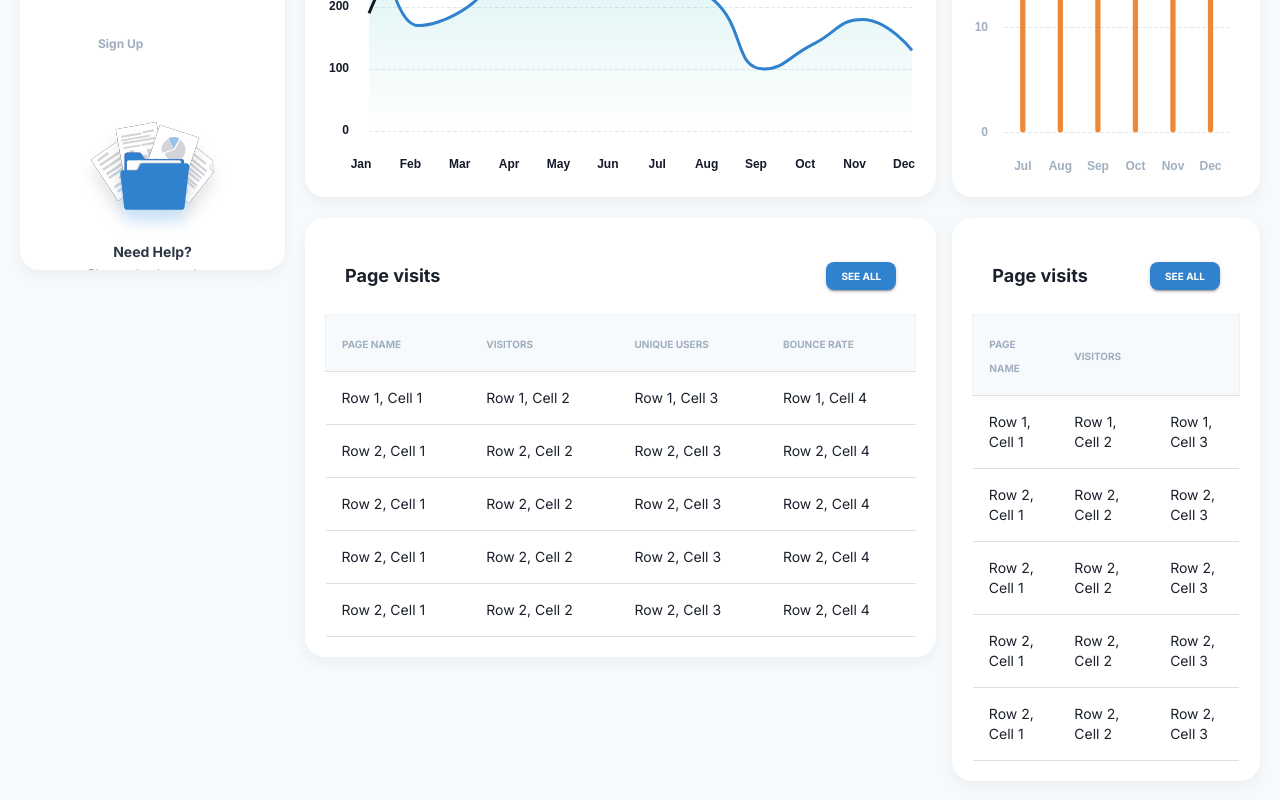
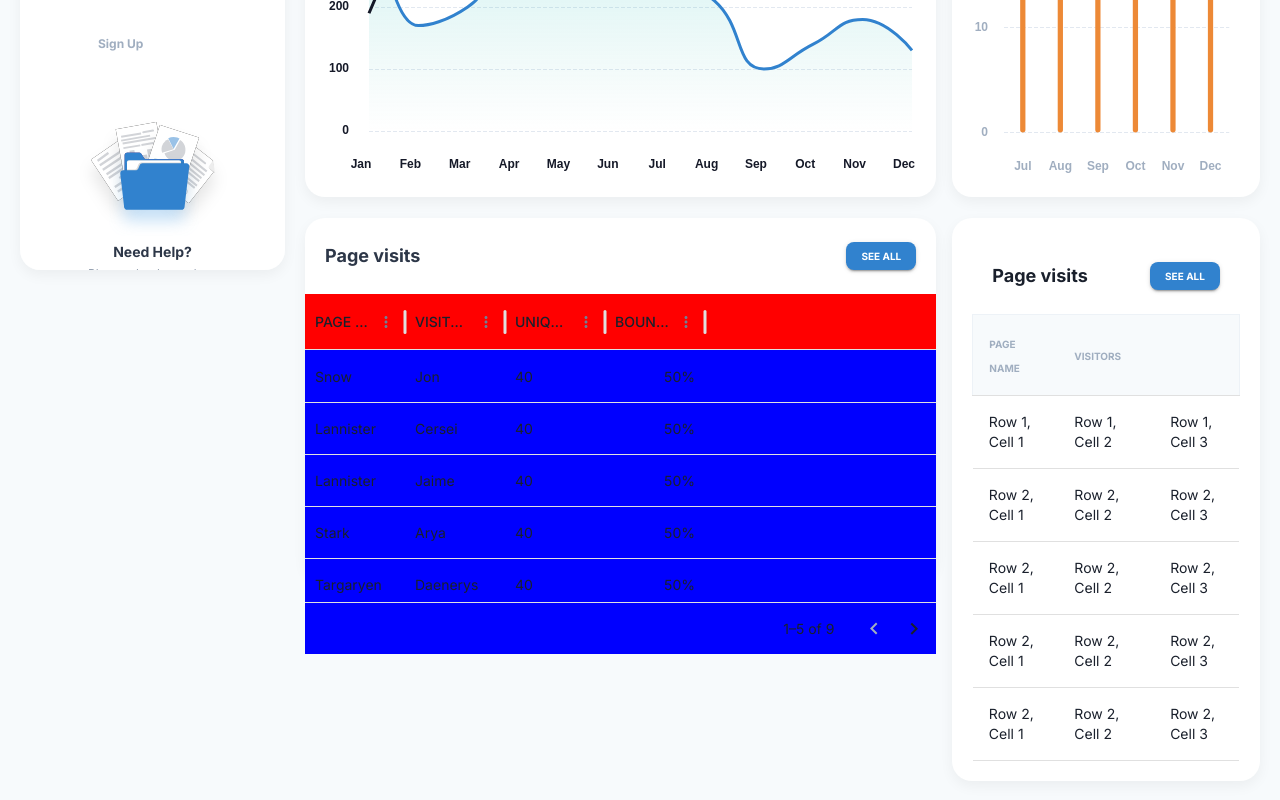
Before and after one commit to themewagon/dashdarkX, a React (Vite) app: page / in a window 1280 px wide. Shown: the part 500-1300 px from the top of the page. Built offline with nearby package versions, Linux system fonts and the light colour scheme; some icons are missing.

Commit message:
data grid table added

```diff
--- a/package.json
+++ b/package.json
@@ -13,6 +13,7 @@
     "@emotion/react": "^11.11.4",
     "@emotion/styled": "^11.11.5",
     "@mui/material": "^5.15.14",
+    "@mui/x-data-grid": "^7.3.0",
     "echarts": "^5.5.0",
     "echarts-for-react": "^3.0.2",
     "react": "^18.2.0",
--- a/src/components/PageVisitsTable.tsx
+++ b/src/components/PageVisitsTable.tsx
@@ -1,66 +1,70 @@
-import { Table, TableBody, TableCell, TableContainer, TableHead, TableRow, Paper, Box, Typography, Button, useTheme } from '@mui/material';
+import { Box, Paper, Typography, Button, useTheme } from '@mui/material';
+import { DataGrid, GridColDef } from '@mui/x-data-grid';
+
+const columns: GridColDef<(typeof rows)[number]>[] = [
+    {
+      field: 'pageName',
+      headerName: 'PAGE NAME',
+      editable: true,
+      align: 'left',
+    },
+    {
+      field: 'visitors',
+      headerName: 'VISITORS',
+      editable: true,
+      align: 'left'
+    },
+    {
+      field: 'uniqueUsers',
+      headerName: 'UNIQUE USERS',
+      editable: true,
+      align: 'left'
+    },
+    {
+      field: 'bounceRate',
+      headerName: 'BOUNCE RATE',
+      sortable: true,
+      align: 'right'
+    },
+];
+
+const rows = [
+    { id: 1, pageName: 'Snow', visitors: 'Jon', uniqueUsers: 40, bounceRate: '50%', age: 14 },
+    { id: 2, pageName: 'Lannister', visitors: 'Cersei', uniqueUsers: 40, bounceRate: '50%', age: 31 },
+    { id: 3, pageName: 'Lannister', visitors: 'Jaime', uniqueUsers: 40, bounceRate: '50%', age: 31 },
+    { id: 4, pageName: 'Stark', visitors: 'Arya', uniqueUsers: 40, bounceRate: '50%', age: 11 },
+    { id: 5, pageName: 'Targaryen', visitors: 'Daenerys', uniqueUsers: 40, bounceRate: '50%', age: null },
+    { id: 6, pageName: 'Melisandre', visitors: null, uniqueUsers: 40, bounceRate: '50%', age: 150 },
+    { id: 7, pageName: 'Clifford', visitors: 'Ferrara', uniqueUsers: 40, bounceRate: '50%', age: 44 },
+    { id: 8, pageName: 'Frances', visitors: 'Rossini', uniqueUsers: 40, bounceRate: '50%', age: 36 },
+    { id: 9, pageName: 'Roxie', visitors: 'Harvey', uniqueUsers: 40, bounceRate: '50%', age: 65 },
+];
 
 const PageVisitsTable = () => {
     const theme = useTheme();
 
     return (
-        <TableContainer component={Paper} sx={{borderRadius: '20px', boxShadow: theme.customShadows[0]}}>
+        <Box component={Paper} sx={{ padding: '0', height: '360px', width: '100%' }}>
             <Box sx={{padding: '24px 20px', display: 'flex', alignItems: 'center', justifyContent: 'space-between'}}>
-                <Typography variant="h6">Page visits</Typography>
+                <Typography variant="h6" sx={{color: theme.palette.neutral.light}}>Page visits</Typography>
                 <Button variant="contained" size="small" color="primary">SEE ALL</Button>
             </Box>
 
-            <Table>
-                <TableHead sx={{height: '40px', width: '100%', background: '#F7FAFC', border: '1px solid #EDF2F7'}}>
-                    <TableRow>
-                        <TableCell>
-                            <Typography variant="button" sx={{color: '#A0AEC0'}}>PAGE NAME</Typography>
-                        </TableCell>
-                        <TableCell>
-                            <Typography variant="button" sx={{color: '#A0AEC0'}}>VISITORS</Typography>
-                        </TableCell>
-                        <TableCell>
-                            <Typography variant="button" sx={{color: '#A0AEC0'}}>UNIQUE USERS</Typography>
-                        </TableCell>
-                        <TableCell>
-                            <Typography variant="button" sx={{color: '#A0AEC0'}}>BOUNCE RATE</Typography>
-                        </TableCell>
-                    </TableRow>
-                </TableHead>
-                <TableBody>
-                    <TableRow>
-                        <TableCell>Row 1, Cell 1</TableCell>
-                        <TableCell>Row 1, Cell 2</TableCell>
-                        <TableCell>Row 1, Cell 3</TableCell>
-                        <TableCell>Row 1, Cell 4</TableCell>
-                    </TableRow>
-                    <TableRow>
-                        <TableCell>Row 2, Cell 1</TableCell>
-                        <TableCell>Row 2, Cell 2</TableCell>
-                        <TableCell>Row 2, Cell 3</TableCell>
-                        <TableCell>Row 2, Cell 4</TableCell>
-                    </TableRow>
-                    <TableRow>
-                        <TableCell>Row 2, Cell 1</TableCell>
-                        <TableCell>Row 2, Cell 2</TableCell>
-                        <TableCell>Row 2, Cell 3</TableCell>
-                        <TableCell>Row 2, Cell 4</TableCell>
-                    </TableRow>
-                    <TableRow>
-                        <TableCell>Row 2, Cell 1</TableCell>
-                        <TableCell>Row 2, Cell 2</TableCell>
-                        <TableCell>Row 2, Cell 3</TableCell>
-                        <TableCell>Row 2, Cell 4</TableCell>
-                    </TableRow>
-                    <TableRow>
-                        <TableCell>Row 2, Cell 1</TableCell>
-                        <TableCell>Row 2, Cell 2</TableCell>
-                        <TableCell>Row 2, Cell 3</TableCell>
-                        <TableCell>Row 2, Cell 4</TableCell>
-                    </TableRow>
-                </TableBody>
-            </Table>
-        </TableContainer>
+            <DataGrid
+                rows={rows}
+                columns={columns}
+                initialState={{
+                pagination: {
+                    paginationModel: {
+                        pageSize: 5,
+                    },
+                },
+                }}
+                pageSizeOptions={[5]}
+                checkboxSelection={false}
+                disableRowSelectionOnClick
+            />
+        </Box>
     );
 }
 
--- /dev/null
+++ b/src/theme/components/DataGrid.tsx
@@ -0,0 +1,21 @@
+import { Theme } from "@mui/material";
+import { Components } from "@mui/material/styles/components";
+
+const DataGrid: Components<Omit<Theme, 'components'>>['MuiDataGrid'] = {
+    styleOverrides: {
+        root: {
+            border: 'none',
+            borderRadius: 0,
+            background: 'blue',
+            '& .MuiDataGrid-container--top [role=row]': {
+                background: 'red',
+                borderRadius: 0
+            },
+            '& .MuiDataGrid-main': {
+                borderRadius: 0
+            }
+        }
+    },
+}
+
+export default DataGrid;
--- a/src/theme/theme.ts
+++ b/src/theme/theme.ts
@@ -8,6 +8,8 @@ import ListItemButton from './components/ListItemButton';
 import ListItemIcon from './components/ListItemIcon';
 import ListItemText from './components/ListItemText';
 import Drawer from './components/Drawer';
+import DataGrid from './components/DataGrid';
+import type {} from '@mui/x-data-grid/themeAugmentation';
 
 export const theme = createTheme({
     typography,
@@ -18,7 +20,8 @@ export const theme = createTheme({
         MuiListItemButton: ListItemButton,
         MuiListItemIcon: ListItemIcon,
         MuiListItemText: ListItemText,
-        MuiDrawer: Drawer
+        MuiDrawer: Drawer,
+        MuiDataGrid: DataGrid
     },
     customShadows
 });
```
Also changed, not shown: 1 other file (tests, documents, lock files or other folders).
